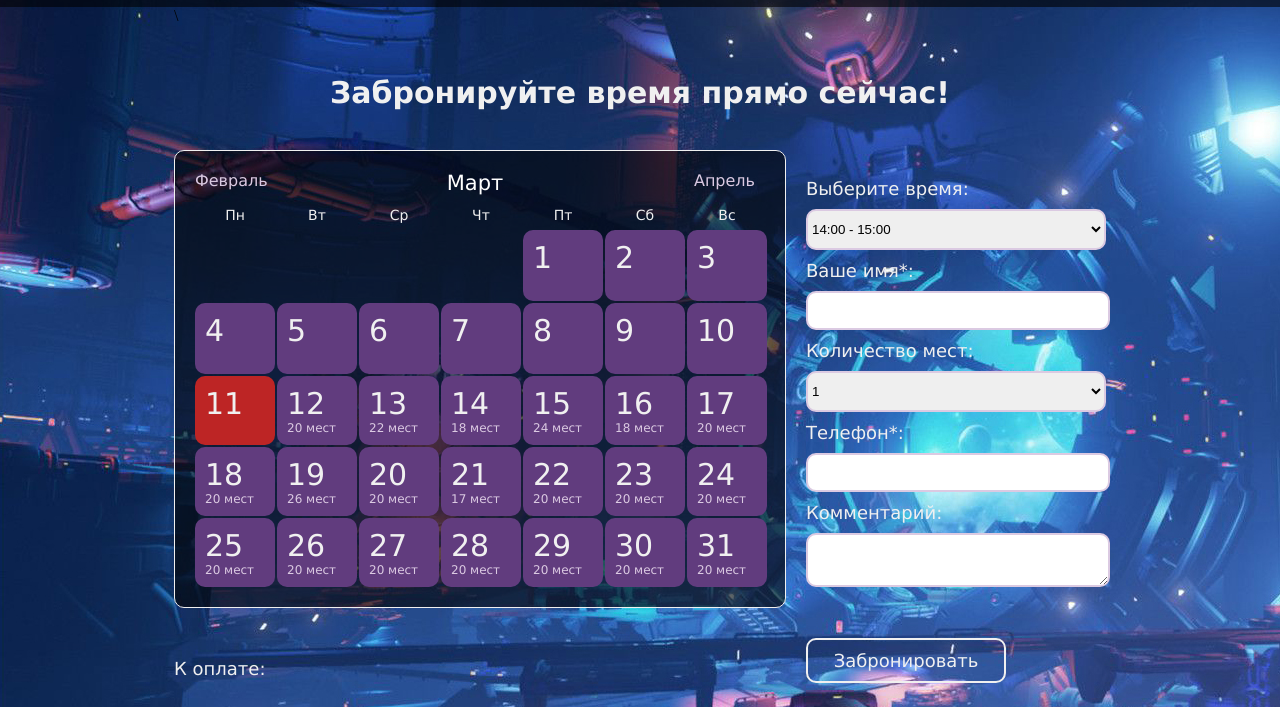
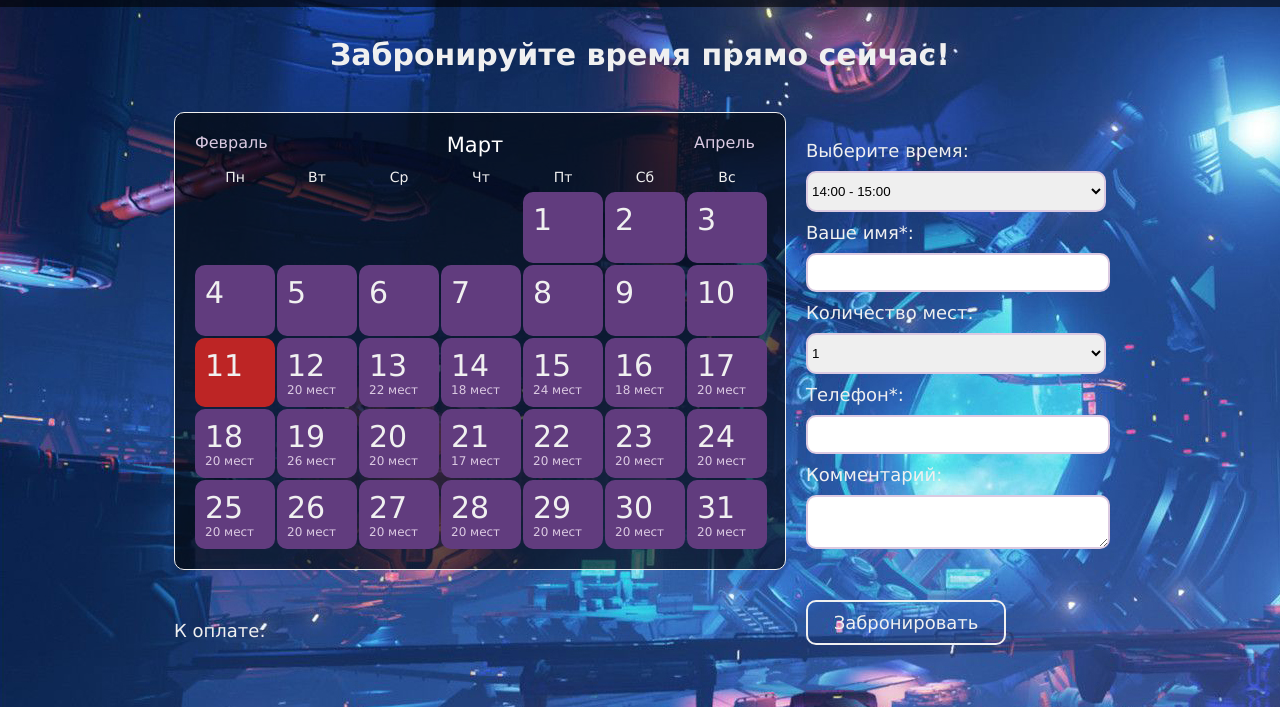
Before and after one commit to katepolozyuk/katepolozyuk.github.io, a plain HTML site: page index.html in a window 1280 px wide. Shown: the part 93-800 px from the top of the page. Drawn offline with Linux system fonts and the light colour scheme; files whose address does not match are found by name.

Commit message:
Update index.html

```diff
--- a/index.html
+++ b/index.html
@@ -26,7 +26,7 @@
 
             <div class = "box content">
 
-                <form class = "booking">\
+                <form class = "booking">
                     <h1 class = "h1">Забронируйте время прямо сейчас!</h1>
                     <div id = "calendar">
                         <div class = "calendar-header">
```
